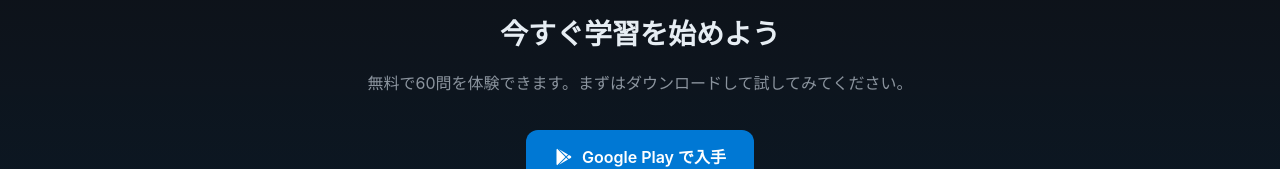
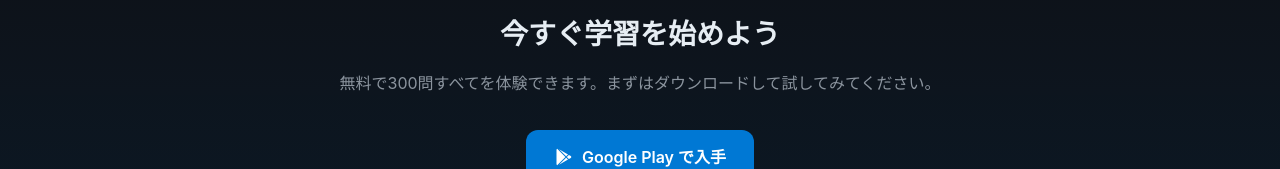
Before and after one commit to azstudylab-star/az900-quiz-app, a plain HTML site: page index.html in a window 1280 px wide. Shown: the part 2106-2275 px from the top of the page. Drawn offline with Linux system fonts and the light colour scheme.

Commit message:
Update index.html

```diff
--- a/index.html
+++ b/index.html
@@ -401,7 +401,7 @@
   <!-- CTA -->
   <section class="cta">
     <h2>今すぐ学習を始めよう</h2>
-    <p>無料で60問を体験できます。まずはダウンロードして試してみてください。</p>
+    <p>無料で300問すべてを体験できます。まずはダウンロードして試してみてください。</p>
     <a href="#" class="btn btn-primary">
       <svg width="20" height="20" viewBox="0 0 24 24" fill="currentColor"><path d="M3 20.5V3.5C3 2.91 3.34 2.39 3.84 2.15L13.69 12L3.84 21.85C3.34 21.61 3 21.09 3 20.5ZM16.81 15.12L6.05 21.34L14.54 12.85L16.81 15.12ZM20.16 10.81C20.5 11.08 20.75 11.5 20.75 12C20.75 12.5 20.5 12.92 20.16 13.19L17.89 14.5L15.39 12L17.89 9.5L20.16 10.81ZM6.05 2.66L16.81 8.88L14.54 11.15L6.05 2.66Z"/></svg>
       Google Play で入手
```
